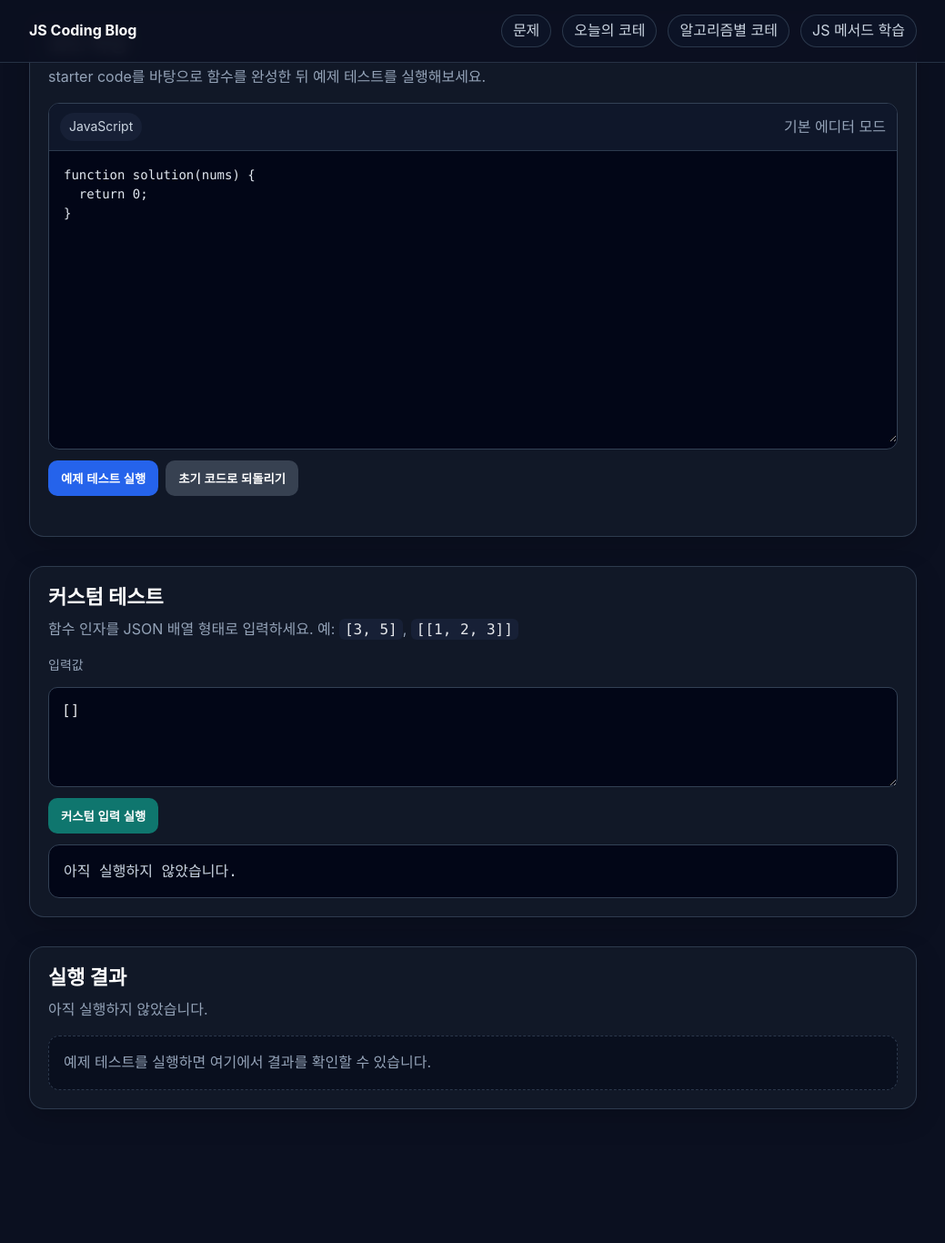
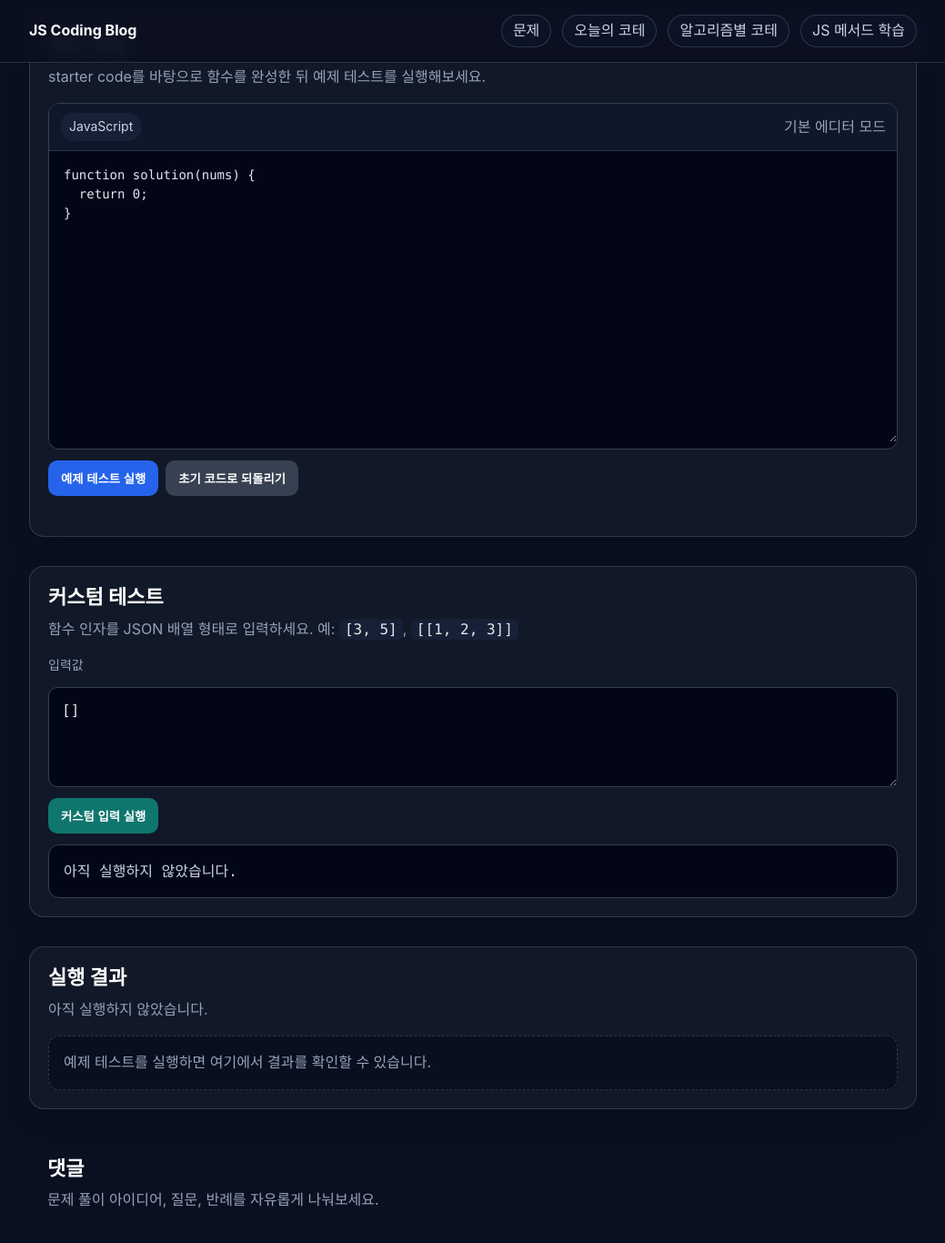
Before and after one commit to ghgfhfg2/js-coding-blog, a Jekyll site: the page built from _problems/find-max.md, in a window 1280 px wide and 1400 px high, scrolled down 659 px. Shown: the top 1366 px of the window at 91% size, without its empty margins (120-1159 px from the left). Built offline with Jekyll 4.4.1, drawn with Linux system fonts in a browser that asks for light colours; comment, search, counter and statistics services are not loaded; before the commit the page ends 1910 px from its top, so only the background shows below that.

Commit message:
feat: add Disqus comments to problem pages

```diff
--- a/_config.yml
+++ b/_config.yml
@@ -23,3 +23,6 @@ plugins:
   - jekyll-feed
   - jekyll-seo-tag
   - jekyll-sitemap
+
+disqus:
+  shortname: js-coding
--- a/_layouts/problem.html
+++ b/_layouts/problem.html
@@ -67,7 +67,31 @@ layout: default
       <div class="empty-state">예제 테스트를 실행하면 여기에서 결과를 확인할 수 있습니다.</div>
     </div>
   </section>
+
+  <section class="comments-section">
+    <div class="section-heading">
+      <h2>댓글</h2>
+      <p class="muted">문제 풀이 아이디어, 질문, 반례를 자유롭게 나눠보세요.</p>
+    </div>
+    <div id="disqus_thread"></div>
+  </section>
 </article>
 
+<script>
+  var disqus_config = function () {
+    this.page.url = '{{ page.url | absolute_url }}';
+    this.page.identifier = '{{ page.slug | default: page.url }}';
+    this.page.title = '{{ page.title | escape }}';
+  };
+
+  (function() {
+    var d = document, s = d.createElement('script');
+    s.src = 'https://{{ site.disqus.shortname }}.disqus.com/embed.js';
+    s.setAttribute('data-timestamp', +new Date());
+    s.async = true;
+    (d.head || d.body).appendChild(s);
+  })();
+</script>
+<noscript>댓글을 보려면 JavaScript를 활성화해주세요.</noscript>
 <script src="https://cdnjs.cloudflare.com/ajax/libs/monaco-editor/0.52.2/min/vs/loader.min.js" defer></script>
 <script src="{{ '/assets/js/problem-runner.js' | relative_url }}" defer></script>
--- a/assets/css/style.css
+++ b/assets/css/style.css
@@ -421,9 +421,14 @@ p, li {
 .results,
 .problem-content,
 .problem-card,
-.playground {
+.playground,
+.comments-section {
   margin-top: var(--space-6);
   padding: 20px;
+}
+
+.comments-section #disqus_thread {
+  margin-top: var(--space-4);
 }
 
 .custom-test__panel {
```
